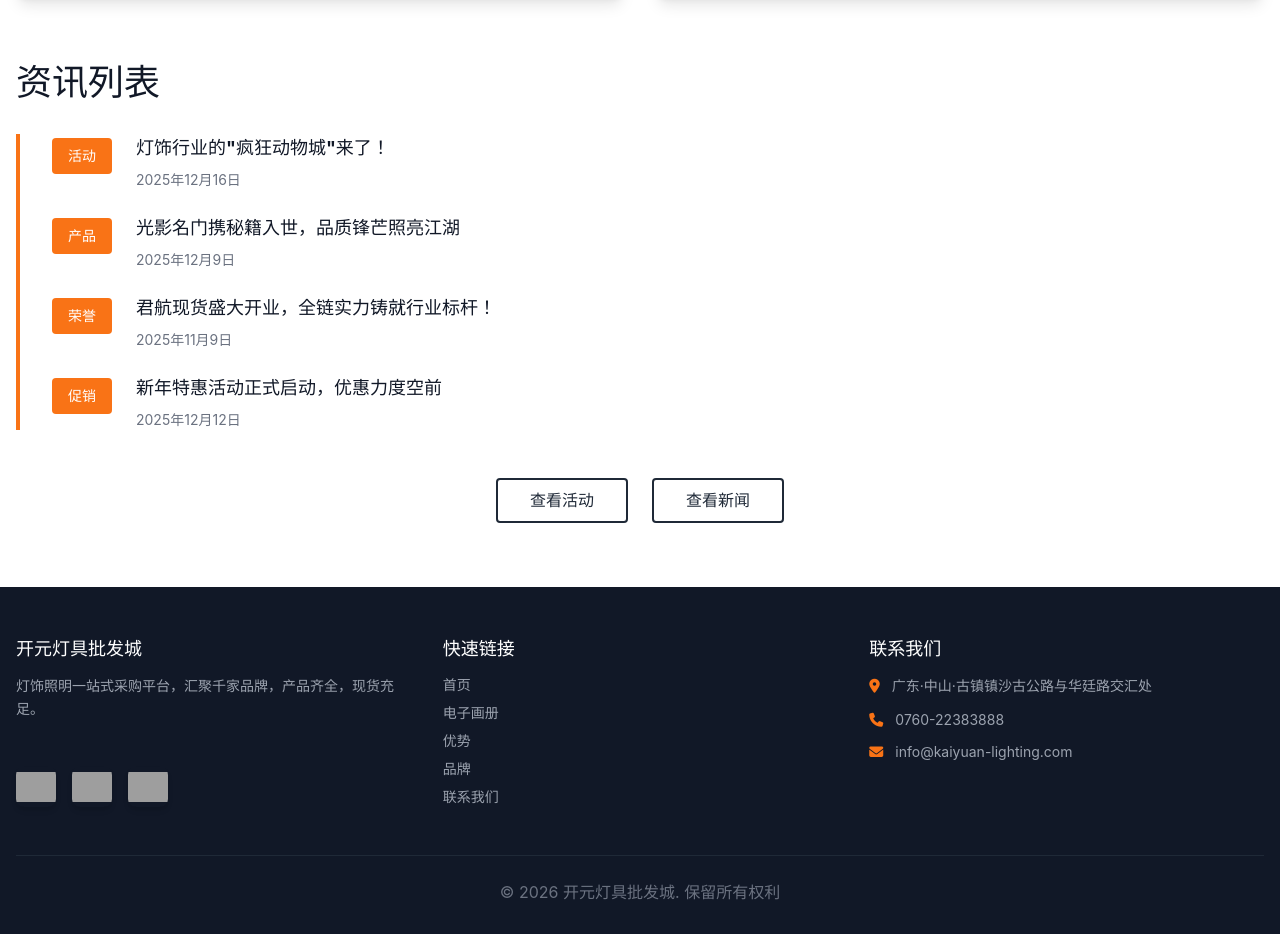
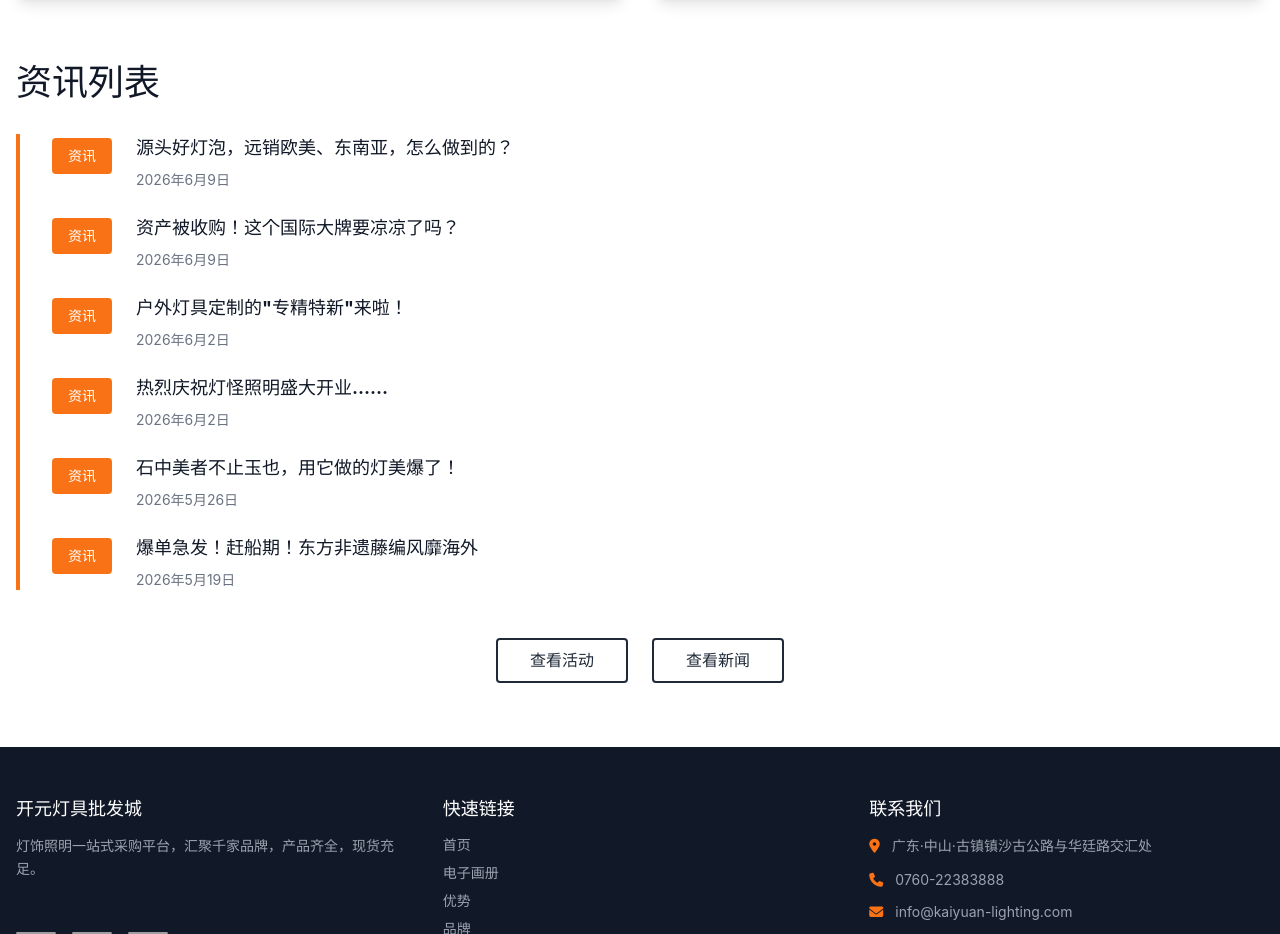
Before and after one commit to jijijituan-bot/kaiyuandengdu, a React (Vite) app: page / in a window 1280 px wide. Shown: the part 3064-3998 px from the top of the page. Built offline with nearby package versions, Linux system fonts and the light colour scheme; grey boxes are pictures that could not be loaded.

Commit message:
feat: update news list with latest 6 articles

```diff
--- a/src/components/NewsAndEvents.tsx
+++ b/src/components/NewsAndEvents.tsx
@@ -23,30 +23,45 @@ export default function NewsAndEvents() {
   const recentNews = [
     {
       id: 1,
-      title: '灯饰行业的"疯狂动物城"来了！',
-      date: '2025年12月16日',
-      category: '活动',
-      link: 'https://mp.weixin.qq.com/s/dj4IiCw2lTQTdJt5KOzLpw'
+      title: '源头好灯泡，远销欧美、东南亚，怎么做到的？',
+      date: '2026年6月9日',
+      category: '资讯',
+      link: 'https://mp.weixin.qq.com/s/h37vY3FmnLseC7ecZR9p_Q'
     },
     {
       id: 2,
-      title: '光影名门携秘籍入世，品质锋芒照亮江湖',
-      date: '2025年12月9日',
-      category: '产品',
-      link: 'https://mp.weixin.qq.com/s/egWBg5LSFvEkK7NAltY2MQ'
+      title: '资产被收购！这个国际大牌要凉凉了吗？',
+      date: '2026年6月9日',
+      category: '资讯',
+      link: 'https://mp.weixin.qq.com/s/_GwYyOoBo6D8jYB80mC7WQ'
     },
     {
       id: 3,
-      title: '君航现货盛大开业，全链实力铸就行业标杆！',
-      date: '2025年11月9日',
-      category: '荣誉',
-      link: 'https://mp.weixin.qq.com/s/iNFYMcp0Y4CMviosQ60GFA'
+      title: '户外灯具定制的"专精特新"来啦！',
+      date: '2026年6月2日',
+      category: '资讯',
+      link: 'https://mp.weixin.qq.com/s/AEfZWQlYSc49d5vMigFqsw'
     },
     {
       id: 4,
-      title: '新年特惠活动正式启动，优惠力度空前',
-      date: '2025年12月12日',
-      category: '促销'
+      title: '热烈庆祝灯怪照明盛大开业……',
+      date: '2026年6月2日',
+      category: '资讯',
+      link: 'https://mp.weixin.qq.com/s/3tf-rTGOnIanxEdxSSqL6Q'
+    },
+    {
+      id: 5,
+      title: '石中美者不止玉也，用它做的灯美爆了！',
+      date: '2026年5月26日',
+      category: '资讯',
+      link: 'https://mp.weixin.qq.com/s/sj0n6sRDtKiv-AoJSufbtw'
+    },
+    {
+      id: 6,
+      title: '爆单急发！赶船期！东方非遗藤编风靡海外',
+      date: '2026年5月19日',
+      category: '资讯',
+      link: 'https://mp.weixin.qq.com/s/sEYvc8Cn879NPX8xeZum3Q'
     }
   ];
 
```
